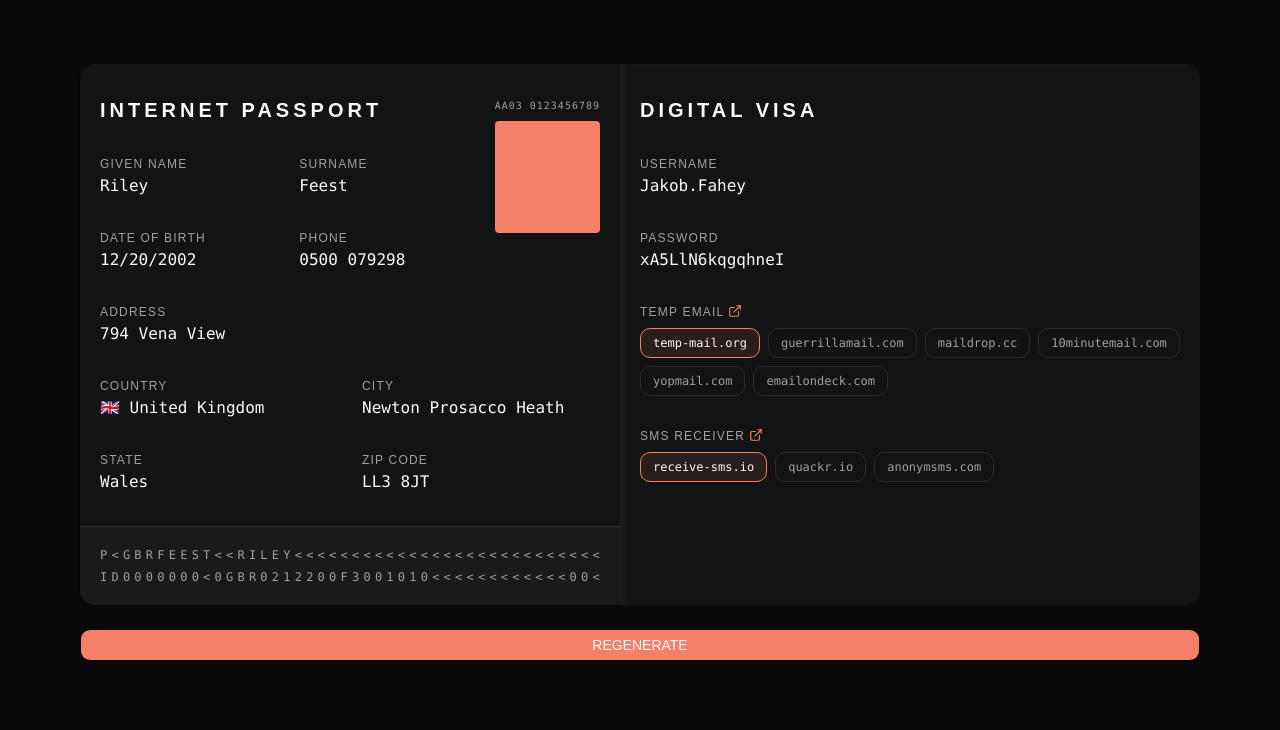
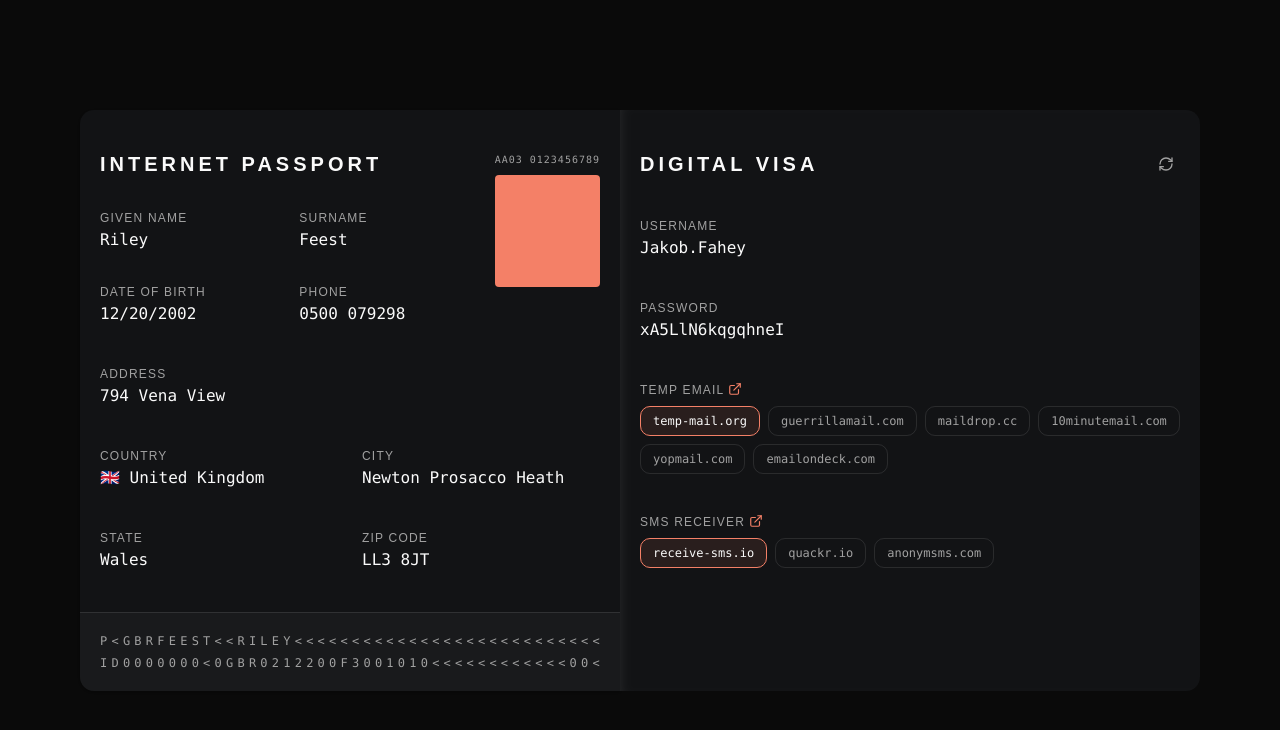
Before and after one commit to nicosantangelo/passport, a React (Vite) app: page / in a window 1280 px wide. Shown: the top 730 px of the page. Built offline with nearby package versions, Linux system fonts and the light colour scheme.

Commit message:
generate new identity

```diff
--- a/src/App.tsx
+++ b/src/App.tsx
@@ -1,34 +1,32 @@
 import { useState } from "react";
-import { Button } from "./components/ui/button";
 import {
   generatePassport,
   type Passport as PassportType,
 } from "./lib/passport";
 import { Passport } from "./Passport";
 import { DigitalPassport } from "./DigitalPassport";
+import { TooltipProvider } from "./components/ui/tooltip";
 
 function App() {
   const [passport, setPassport] = useState<PassportType>(generatePassport());
 
   return (
-    <div className="flex flex-col items-center justify-center">
-      <div className="w-full max-w-6xl flex flex-col gap-6 mt-16 px-4">
-        <div className="flex items-stretch ">
-          <div className="flex-1">
-            <Passport passport={passport} />
+    <TooltipProvider>
+      <div className="flex flex-col items-center justify-center min-h-screen">
+        <div className="w-full max-w-6xl flex flex-col gap-6 px-4">
+          <div className="flex items-stretch ">
+            <div className="flex-1">
+              <Passport passport={passport} />
+            </div>
+
+            <DigitalPassport
+              passport={passport}
+              onRegenerate={() => setPassport(generatePassport())}
+            />
           </div>
-
-          <DigitalPassport passport={passport} />
         </div>
-
-        <Button
-          className="w-full"
-          onClick={() => setPassport(generatePassport())}
-        >
-          REGENERATE
-        </Button>
       </div>
-    </div>
+    </TooltipProvider>
   );
 }
 
--- a/src/DigitalPassport.tsx
+++ b/src/DigitalPassport.tsx
@@ -1,5 +1,5 @@
 import { useState } from "react";
-import { ExternalLink } from "lucide-react";
+import { ExternalLink, RefreshCw } from "lucide-react";
 import { cn } from "./lib/utils";
 import {
   type Passport as PassportType,
@@ -8,16 +8,45 @@ import {
   SMS_PROVIDERS,
 } from "./lib/passport";
 import { PassportField } from "./Passport";
+import { Button } from "./components/ui/button";
+import {
+  Tooltip,
+  TooltipTrigger,
+  TooltipContent,
+} from "./components/ui/tooltip";
 
-export function DigitalPassport({ passport }: { passport: PassportType }) {
+export function DigitalPassport({
+  passport,
+  onRegenerate,
+}: {
+  passport: PassportType;
+  onRegenerate: () => void;
+}) {
   const [selectedEmail, setSelectedEmail] = useState(0);
   const [selectedSms, setSelectedSms] = useState(0);
 
   return (
-    <div className="flex-1 bg-card rounded-r-xl overflow-hidden shadow-sm px-5 py-8 flex flex-col gap-8 [box-shadow:inset_8px_0_12px_-8px_var(--color-border)]">
-      <p className="text-xl tracking-[0.2em] uppercase font-semibold">
-        DIGITAL VISA
-      </p>
+    <div className="flex-1 bg-card rounded-r-xl overflow-hidden shadow-sm px-5 py-10 flex flex-col gap-10 [box-shadow:inset_8px_0_12px_-8px_var(--color-border)]">
+      <div className="flex items-start justify-between">
+        <p className="text-xl tracking-[0.2em] uppercase font-semibold">
+          DIGITAL VISA
+        </p>
+
+        <Tooltip>
+          <TooltipTrigger
+            render={
+              <Button
+                variant="ghost"
+                size="icon-sm"
+                onClick={onRegenerate}
+              />
+            }
+          >
+            <RefreshCw size={14} className="text-muted-foreground" />
+          </TooltipTrigger>
+          <TooltipContent>Generate new identity</TooltipContent>
+        </Tooltip>
+      </div>
 
       <PassportField label="Username" value={passport.username} />
       <PassportField label="Password" value={passport.password} />
--- a/src/Passport.tsx
+++ b/src/Passport.tsx
@@ -9,7 +9,7 @@ export function Passport({ passport }: { passport: Passport }) {
       {/*<PassportRosette />*/}
 
       {/* Data section */}
-      <div className="px-5 py-8 flex flex-col gap-8">
+      <div className="px-5 py-10 flex flex-col gap-10">
         {/* Title + doc number + edit + photo */}
         <div className="flex gap-5">
           <div className="flex-1 flex flex-col gap-8">
--- /dev/null
+++ b/src/components/ui/tooltip.tsx
@@ -0,0 +1,64 @@
+import { Tooltip as TooltipPrimitive } from "@base-ui/react/tooltip"
+
+import { cn } from "@/lib/utils"
+
+function TooltipProvider({
+  delay = 0,
+  ...props
+}: TooltipPrimitive.Provider.Props) {
+  return (
+    <TooltipPrimitive.Provider
+      data-slot="tooltip-provider"
+      delay={delay}
+      {...props}
+    />
+  )
+}
+
+function Tooltip({ ...props }: TooltipPrimitive.Root.Props) {
+  return <TooltipPrimitive.Root data-slot="tooltip" {...props} />
+}
+
+function TooltipTrigger({ ...props }: TooltipPrimitive.Trigger.Props) {
+  return <TooltipPrimitive.Trigger data-slot="tooltip-trigger" {...props} />
+}
+
+function TooltipContent({
+  className,
+  side = "top",
+  sideOffset = 4,
+  align = "center",
+  alignOffset = 0,
+  children,
+  ...props
+}: TooltipPrimitive.Popup.Props &
+  Pick<
+    TooltipPrimitive.Positioner.Props,
+    "align" | "alignOffset" | "side" | "sideOffset"
+  >) {
+  return (
+    <TooltipPrimitive.Portal>
+      <TooltipPrimitive.Positioner
+        align={align}
+        alignOffset={alignOffset}
+        side={side}
+        sideOffset={sideOffset}
+        className="isolate z-50"
+      >
+        <TooltipPrimitive.Popup
+          data-slot="tooltip-content"
+          className={cn(
+            "z-50 inline-flex w-fit max-w-xs origin-(--transform-origin) items-center gap-1.5 rounded-md bg-foreground px-3 py-1.5 text-xs text-background has-data-[slot=kbd]:pr-1.5 data-[side=bottom]:slide-in-from-top-2 data-[side=inline-end]:slide-in-from-left-2 data-[side=inline-start]:slide-in-from-right-2 data-[side=left]:slide-in-from-right-2 data-[side=right]:slide-in-from-left-2 data-[side=top]:slide-in-from-bottom-2 **:data-[slot=kbd]:relative **:data-[slot=kbd]:isolate **:data-[slot=kbd]:z-50 **:data-[slot=kbd]:rounded-sm data-[state=delayed-open]:animate-in data-[state=delayed-open]:fade-in-0 data-[state=delayed-open]:zoom-in-95 data-open:animate-in data-open:fade-in-0 data-open:zoom-in-95 data-closed:animate-out data-closed:fade-out-0 data-closed:zoom-out-95",
+            className
+          )}
+          {...props}
+        >
+          {children}
+          <TooltipPrimitive.Arrow className="z-50 size-2.5 translate-y-[calc(-50%-2px)] rotate-45 rounded-[2px] bg-foreground fill-foreground data-[side=bottom]:top-1 data-[side=inline-end]:top-1/2! data-[side=inline-end]:-left-1 data-[side=inline-end]:-translate-y-1/2 data-[side=inline-start]:top-1/2! data-[side=inline-start]:-right-1 data-[side=inline-start]:-translate-y-1/2 data-[side=left]:top-1/2! data-[side=left]:-right-1 data-[side=left]:-translate-y-1/2 data-[side=right]:top-1/2! data-[side=right]:-left-1 data-[side=right]:-translate-y-1/2 data-[side=top]:-bottom-2.5" />
+        </TooltipPrimitive.Popup>
+      </TooltipPrimitive.Positioner>
+    </TooltipPrimitive.Portal>
+  )
+}
+
+export { Tooltip, TooltipTrigger, TooltipContent, TooltipProvider }
```
